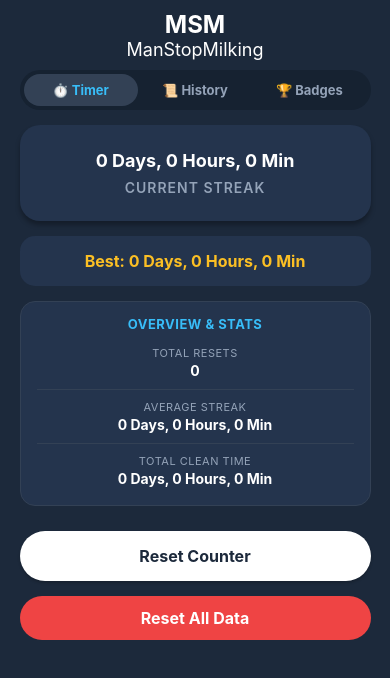
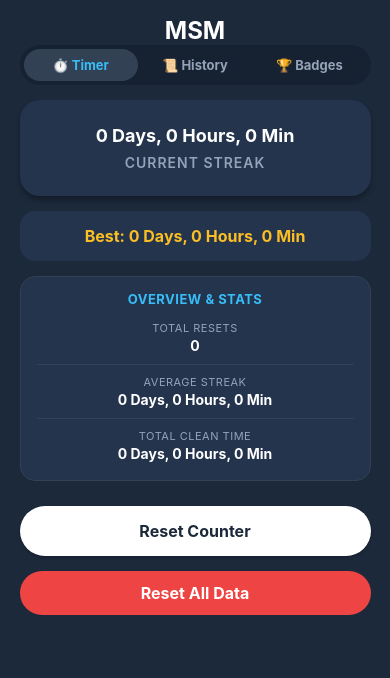
Before and after one commit to brellyyxx/MSM, a React Native app: screen / in a window 390 px wide. Shown: the top 678 px of the page. Built offline with nearby package versions, Linux system fonts and the light colour scheme.

Commit message:
changed name in ui

```diff
--- a/App.js
+++ b/App.js
@@ -272,7 +272,6 @@ function MainApp() {
   return (
     <SafeAreaView style={styles.container}>
       <Text style={styles.topText}>MSM</Text>
-      <Text style={styles.topText2}>ManStopMilking</Text>
 
       {/* Navigation / Toggle Leiste */}
       <View style={styles.navRow}>
@@ -556,7 +555,7 @@ const styles = StyleSheet.create({
     color: "white",
     fontSize: 24,
     fontWeight: "bold",
-    marginTop: 10,
+    marginTop: 16,
   },
   topText2: {
     color: "white",
```
